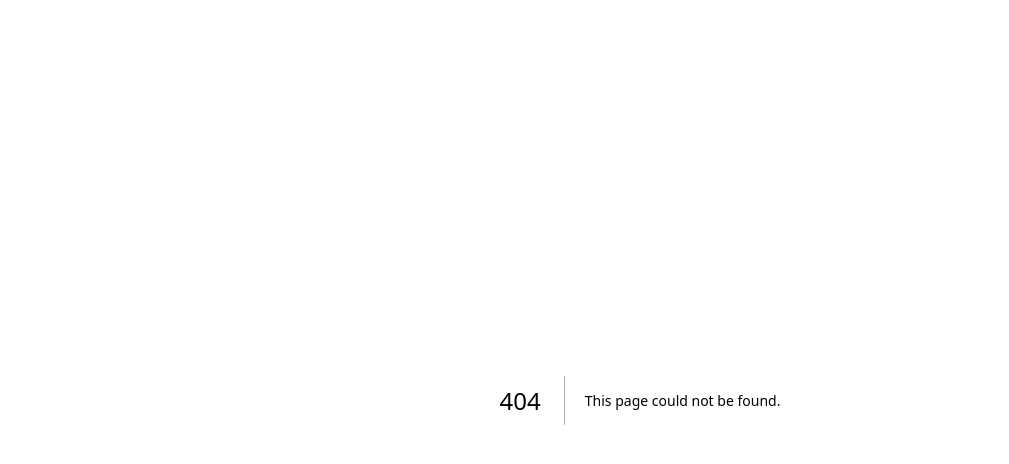
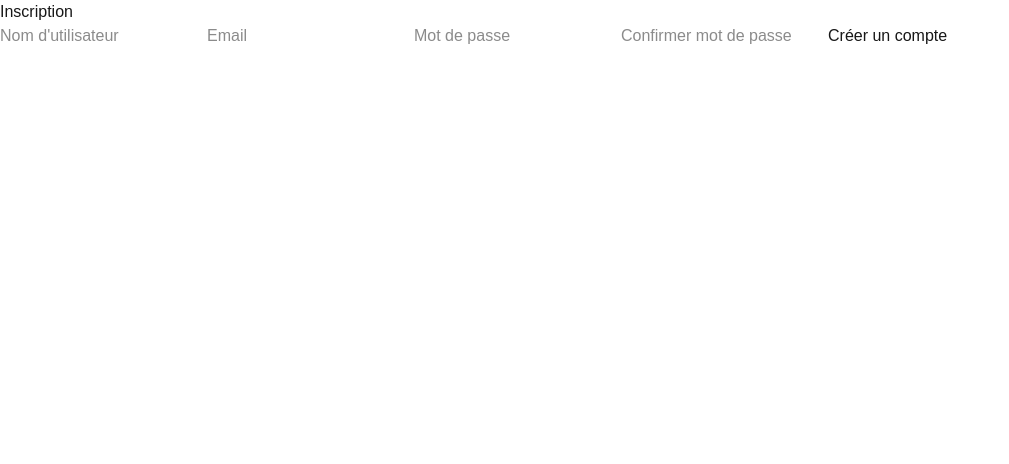
Before and after one commit to CharleryM/charlery_malcolm_bloc_c, a Next.js app in the folder frontend/: page /register in a window 1280 px wide. Before the commit this address had no page. Shown: the top 464 px of the page, without its empty margins (0-1009 px from the left). Built offline with nearby package versions, Linux system fonts and the light colour scheme.

Commit message:
request api register and login

```diff
--- /dev/null
+++ b/frontend/app/lib/api.ts
@@ -0,0 +1,30 @@
+const API_URL = "http://localhost:3001";
+
+export async function authFetch(endpoint: string, options: RequestInit = {}) {
+  const res = await fetch(`${API_URL}${endpoint}`, {
+    ...options,
+    credentials: "include",
+    headers: {
+      "Content-Type": "application/json",
+      ...(options.headers || {}),
+    },
+  });
+
+  if (!res.ok) {
+    throw new Error("API error");
+  }
+
+  return res.json();
+}
+
+
+export function getMe() {
+  return authFetch("/me");
+}
+
+export function createTransaction(userId: string, amount: number, type: string) {
+  return authFetch(`/transaction/${userId}`, {
+    method: "POST",
+    body: JSON.stringify({ amount, type }),
+  });
+}
--- /dev/null
+++ b/frontend/app/lib/auth.ts
@@ -0,0 +1,33 @@
+const API_URL = "http://localhost:3001";
+
+export function logout() {
+  localStorage.removeItem("token");
+}
+
+export async function login(email: string, password: string) {
+  const res = await fetch(`${API_URL}/login`, {
+    method: "POST",
+    headers: { "Content-Type": "application/json" },
+    body: JSON.stringify({ email, password }),
+  });
+
+  if (!res.ok) {
+    throw new Error("Login failed");
+  }
+
+  return res.json();
+}
+
+export async function register(userName: string, email: string, password: string) {
+  const res = await fetch(`${API_URL}/register`, {
+    method: "POST",
+    headers: { "Content-Type": "application/json" },
+    body: JSON.stringify({ userName, email, password }),
+  });
+
+  if (!res.ok) {
+    throw new Error("Register failed");
+  }
+
+  return res.json();
+}
--- /dev/null
+++ b/frontend/app/lib/authGuard.ts
@@ -0,0 +1,15 @@
+"use client";
+
+import { useEffect } from "react";
+import { useRouter } from "next/navigation";
+import { getMe } from "./api";
+
+export function useAuthGuard() {
+  const router = useRouter();
+
+  useEffect(() => {
+    getMe().catch(() => {
+      router.push("/login");
+    });
+  }, [router]);
+}
--- /dev/null
+++ b/frontend/app/login/page.tsx
@@ -0,0 +1,29 @@
+"use client";
+
+import { useState } from "react";
+import { useRouter } from "next/navigation";
+
+export default function LoginPage() {
+  const router = useRouter();
+  const [userName, setUserName] = useState("");
+  const [email, setEmail] = useState("");
+  const [password, setPassword] = useState("");
+
+  async function handleSubmit(e: React.FormEvent) {
+    e.preventDefault();
+
+    router.push("/");
+  }
+
+  return (
+    <form onSubmit={handleSubmit}>
+      <input value={email} onChange={(e) => setEmail(e.target.value)} />
+      <input
+        type="password"
+        value={password}
+        onChange={(e) => setPassword(e.target.value)}
+      />
+      <button>Login</button>
+    </form>
+  );
+}
--- /dev/null
+++ b/frontend/app/register/page.tsx
@@ -0,0 +1,83 @@
+"use client";
+
+import { useState } from "react";
+import { useRouter } from "next/navigation";
+import { register, login } from "@/lib/auth";
+import { userAgentFromString } from "next/server";
+
+export default function RegisterPage() {
+  const router = useRouter();
+  const [userName, setUserName] = useState("");
+  const [email, setEmail] = useState("");
+  const [password, setPassword] = useState("");
+  const [confirm, setConfirm] = useState("");
+  const [error, setError] = useState("");
+
+  async function handleSubmit(e: React.FormEvent) {
+  e.preventDefault();
+  setError("");
+
+  if (password !== confirm) {
+    setError("Les mots de passe ne correspondent pas");
+    return;
+  }
+
+  try {
+    // 1️⃣ créer l'utilisateur
+    await register(userName, email, password);
+
+    // 2️⃣ login automatique pour récupérer le token
+    const loginData = await login(email, password);
+    localStorage.setItem("token", loginData.token);
+
+    // 3️⃣ redirection vers le dashboard
+    router.push("/dashboard");
+  } catch {
+    setError("Erreur lors de l'inscription ou de la connexion");
+  }
+}
+
+
+  return (
+    <main>
+      <h1>Inscription</h1>
+
+      <form onSubmit={handleSubmit}>
+        <input
+          type="text"
+          placeholder="Nom d'utilisateur"
+          value={userName}
+          onChange={(e) => setUserName(e.target.value)}
+          required
+        />
+        <input
+          type="email"
+          placeholder="Email"
+          value={email}
+          onChange={(e) => setEmail(e.target.value)}
+          required
+        />
+
+        <input
+          type="password"
+          placeholder="Mot de passe"
+          value={password}
+          onChange={(e) => setPassword(e.target.value)}
+          required
+        />
+
+        <input
+          type="password"
+          placeholder="Confirmer mot de passe"
+          value={confirm}
+          onChange={(e) => setConfirm(e.target.value)}
+          required
+        />
+
+        {error && <p>{error}</p>}
+
+        <button type="submit">Créer un compte</button>
+      </form>
+    </main>
+  );
+}
```
